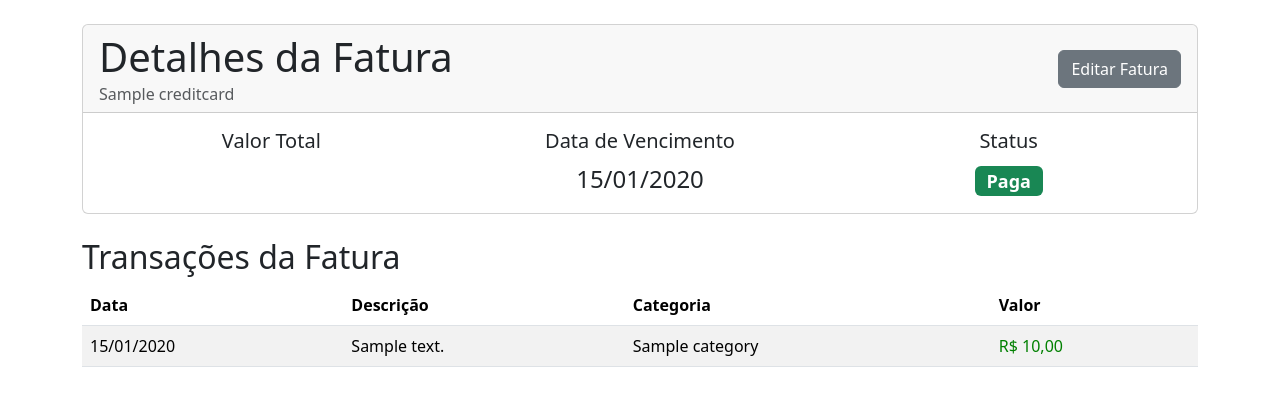
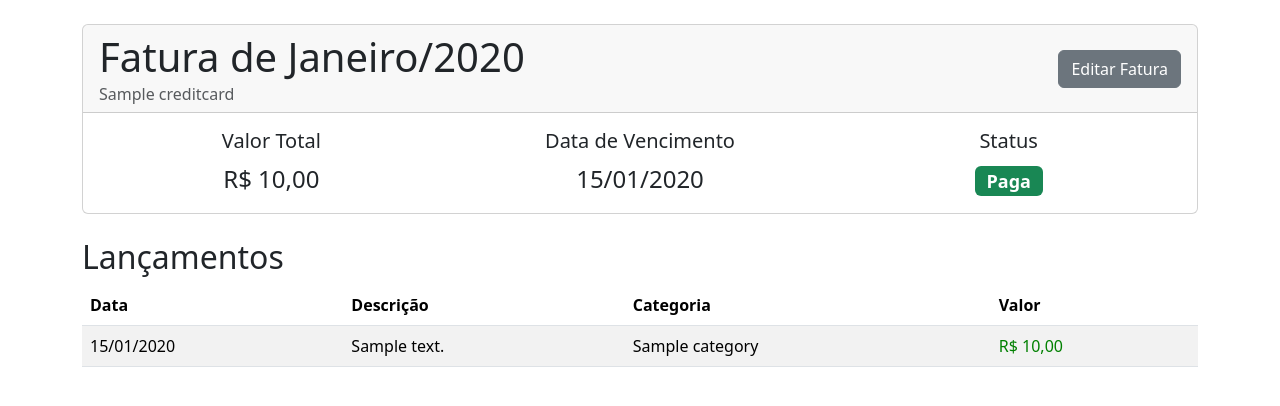
Before and after one commit to acsjunior/finance-track, a Django app: page /invoices/1/ in a window 1280 px wide. Shown: the part 56-462 px from the top of the page. Run offline with Django 5.2, Linux system fonts and the light colour scheme; tables that the repository leaves empty hold one stand-in row (values such as "Sample post").

Commit message:
feat(core.invoice): melhora a página de detalhes da fatura

```diff
--- a/core/templates/core/invoice_detail.html
+++ b/core/templates/core/invoice_detail.html
@@ -4,7 +4,7 @@
     <div class="card mb-4">
         <div class="card-header d-flex justify-content-between align-items-center">
             <span>
-                <h1 class="mb-0">Detalhes da Fatura</h1>
+                <h1 class="mb-0">Fatura de {{ invoice.due_date|date:"F/Y" }}</h1>
                 <h6 class="card-subtitle mt-1 text-muted">
                     {{ invoice.credit_card.name }}
                 </h6>
@@ -15,6 +15,7 @@
             <div class="row text-center">
                 <div class="col">
                     <h5 class="card-title">Valor Total</h5>
+                    <p class="card-text fs-4">R$ {{ total|floatformat:2 }}</p>
                 </div>
                 <div class="col">
                     <h5 class="card-title">Data de Vencimento</h5>
@@ -34,7 +35,7 @@
         </div>
     </div>
 
-    <h2 class="mt-4">Transações da Fatura</h2>
+    <h2 class="mt-4">Lançamentos</h2>
     <table class="table table-striped table-hover">
         <thead>
             <tr>
```
